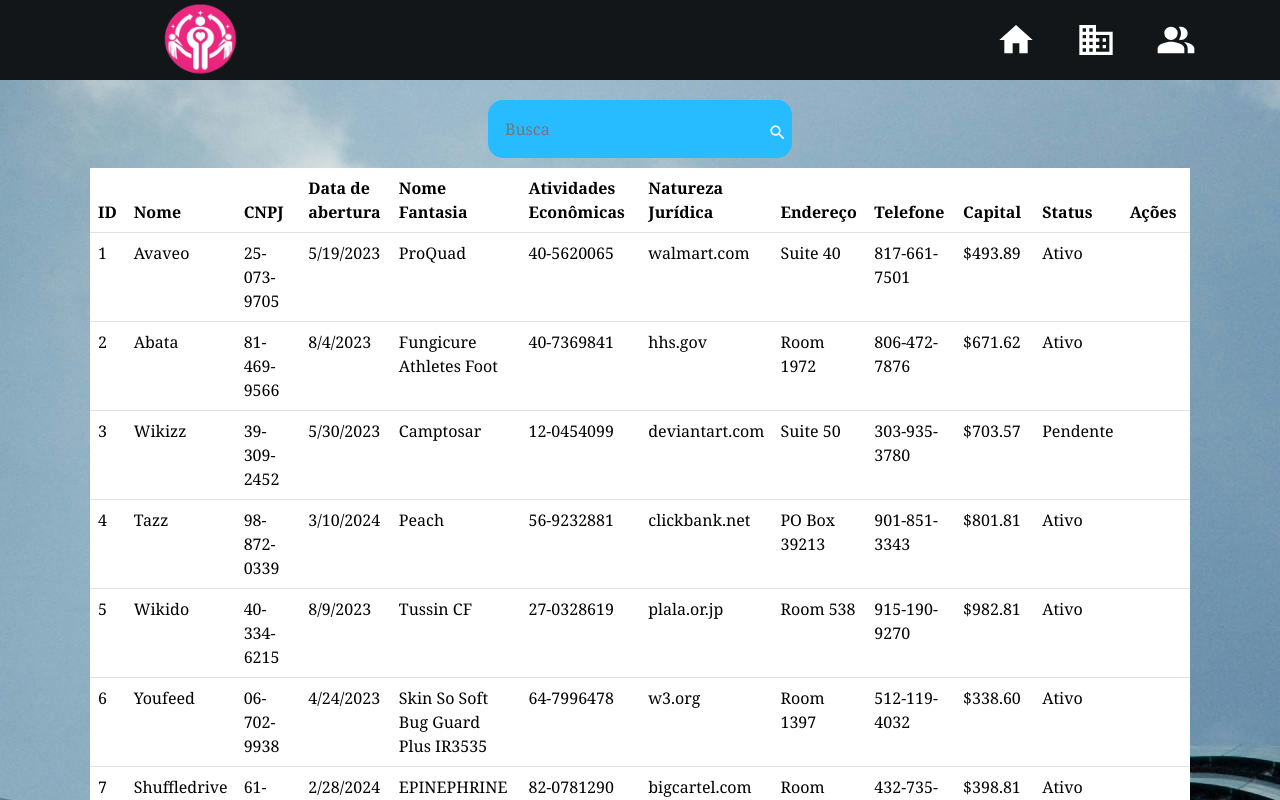
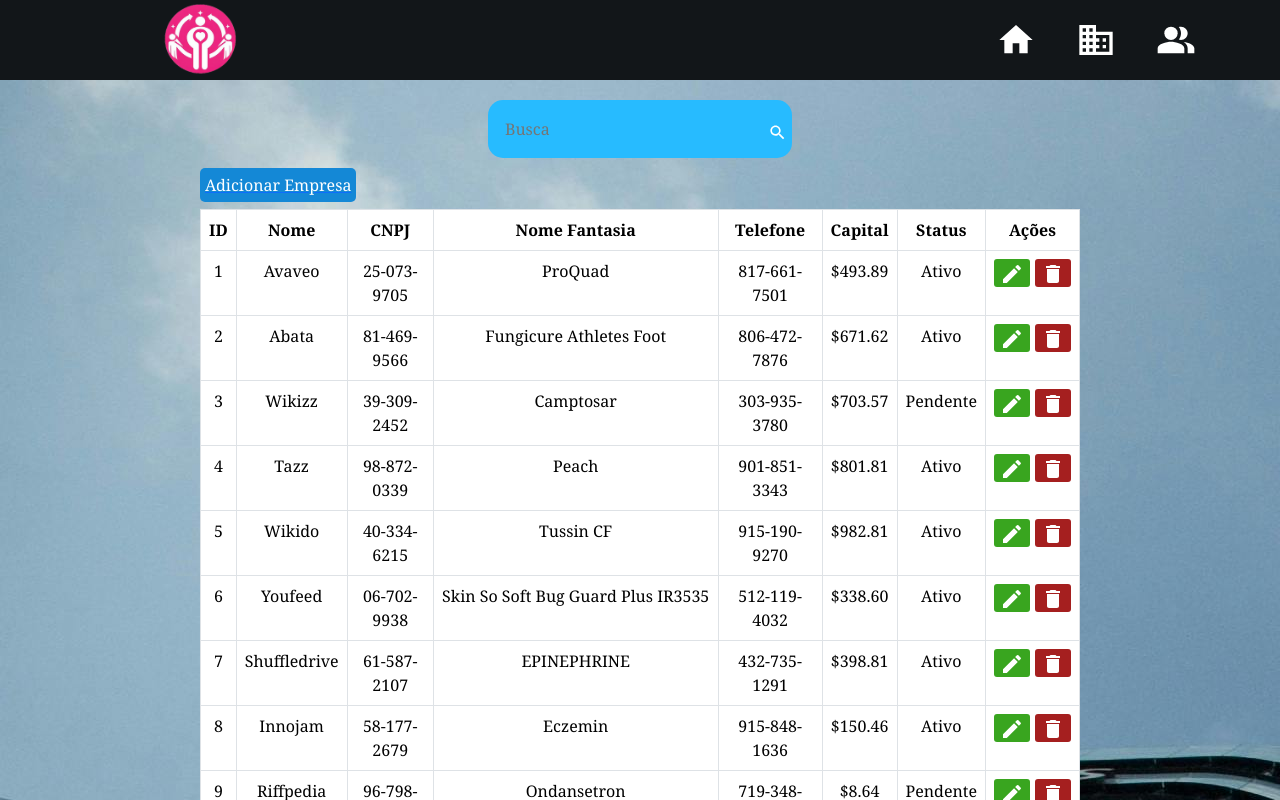
Before and after one commit to Itzmatheuss/project02-overdrive, a React (Create React App) app: page /company in a window 1280 px wide. Shown: the top 800 px of the page. Built offline with nearby package versions, Linux system fonts and the light colour scheme.

Commit message:
ModelDelete

```diff
--- a/package.json
+++ b/package.json
@@ -22,6 +22,7 @@
     "react-router-dom": "^6.22.2",
     "react-scripts": "5.0.1",
     "styled-components": "^6.1.8",
+    "sweetalert2": "^11.10.7",
     "web-vitals": "^2.1.4",
     "yup": "^1.4.0"
   },
--- a/src/components/ModelE.js
+++ /dev/null
@@ -1,7 +0,0 @@
-import "../styles/Modal.css";
-
-const ModelE = () => {
-  return <div>ModelE</div>;
-};
-
-export default ModelE;
--- a/src/components/ModelS.js
+++ /dev/null
@@ -1,7 +0,0 @@
-import "../styles/Modal.css";
-
-const ModelS = () => {
-  return <div>ModelS</div>;
-};
-
-export default ModelS;
--- a/src/pages/Company.js
+++ b/src/pages/Company.js
@@ -1,11 +1,15 @@
 import "../styles/Company.css";
 //Icons
+import { Link } from "react-router-dom";
 import FirstPage from "@mui/icons-material/FirstPage";
 import ArrowForward from "@mui/icons-material/NavigateNext";
 import ArrowBack from "@mui/icons-material/NavigateBefore";
 import LastPage from "@mui/icons-material/LastPage";
 import SearchIcon from "@mui/icons-material/Search";
 import mData from "../MOCK_DATA_COMPANY.json";
+import EditIcon from "@mui/icons-material/Edit";
+import DeleteIcon from "@mui/icons-material/Delete";
+import Swal from "sweetalert2";
 
 import CompanyActions from "../actions/CompanyActions";
 import {
@@ -18,6 +22,26 @@
 import { useMemo, useState } from "react";
 
 const Company = () => {
+  const handleDelete = () => {
+    Swal.fire({
+      title: "Tem certeza que deseja deletar ?",
+      text: "Esta é uma ação irreversivel !",
+      icon: "warning",
+      showCancelButton: true,
+      confirmButtonColor: "#3085d6",
+      cancelButtonColor: "#d33",
+      confirmButtonText: "Sim, Deletar!",
+    }).then((result) => {
+      if (result.isConfirmed) {
+        Swal.fire({
+          title: "Deletado!",
+          text: "A pessoa foi deletada.",
+          icon: "success",
+        });
+      }
+    });
+  };
+
   const data = useMemo(() => mData, []);
 
   /** @type import('@tanstack/react-table').columnDef<any>*/
@@ -37,29 +61,13 @@
       accessorKey: "cnpj",
       size: 100,
     },
-    {
-      header: "Data de abertura",
-      accessorKey: "date",
-      size: 100,
-    },
+
     {
       header: "Nome Fantasia",
       accessorKey: "fantasy_name",
+      size: 80,
     },
-    {
-      header: "Atividades Econômicas",
-      accessorKey: "cnae",
-    },
-    {
-      header: "Natureza Jurídica",
-      accessorKey: "nature",
-      size: 100,
-    },
-    {
-      header: "Endereço",
-      accessorKey: "address",
-      size: 100,
-    },
+
     {
       header: "Telefone",
       accessorKey: "phone",
@@ -78,7 +86,18 @@
     {
       header: "Ações",
       size: 90,
-      renderCell: (params) => <CompanyActions {...{ params }} />,
+      cell: (
+        <div className="action-buttons">
+          <Link to={`/users/edituser/1`}>
+            <button type="button" className="btn-edit">
+              <EditIcon />
+            </button>
+          </Link>
+          <button type="button" className="btn-del" onClick={handleDelete}>
+            <DeleteIcon />
+          </button>
+        </div>
+      ),
     },
   ];
 
@@ -98,7 +117,7 @@
   });
 
   return (
-    <div className="container">
+    <div class="container ">
       <div className="search">
         <input
           className="search-input"
@@ -111,24 +130,24 @@
           <SearchIcon />
         </span>
       </div>
-      <div className="container-users">
-        <table className="table" width={table.getTotalSize()}>
+      <div className="tabela table-responsive">
+        <div className="add">
+          <Link to="/signupcomp">
+            <button type="submit" className="btn-user">
+              Adicionar Empresa
+            </button>
+          </Link>
+        </div>
+        <table className="table table-hover table-bordered">
           <thead>
             {table.getHeaderGroups().map((headerGroup) => (
-              <tr key={headerGroup.id} className="tr">
+              <tr key={headerGroup.id}>
                 {headerGroup.headers.map((header) => (
-                  <th key={header.id} className="th" width={header.getSize()}>
+                  <th key={header.id}>
                     {flexRender(
                       header.column.columnDef.header,
                       header.getContext()
                     )}
-                    <div
-                      onMouseDown={header.getResizeHandler()}
-                      onTouchStart={header.getResizeHandler()}
-                      className={`resizer ${
-                        header.column.getIsResizing() ? "isResizing" : ""
-                      }`}
-                    ></div>
                   </th>
                 ))}
               </tr>
@@ -136,13 +155,9 @@
           </thead>
           <tbody>
             {table.getRowModel().rows.map((row) => (
-              <tr key={row.id} className="tr">
+              <tr key={row.id}>
                 {row.getVisibleCells().map((cell) => (
-                  <td
-                    key={cell.id}
-                    className="td"
-                    width={cell.column.getSize()}
-                  >
+                  <td className="w-auto h-auto p-2" key={cell.id}>
                     {flexRender(cell.column.columnDef.cell, cell.getContext())}
                   </td>
                 ))}
@@ -150,7 +165,6 @@
             ))}
           </tbody>
         </table>
-      </div>
         <div className="btn-container">
           <button
             disabled={!table.getCanPreviousPage()}
@@ -178,6 +192,7 @@
           </button>
         </div>
       </div>
+    </div>
   );
 };
 
--- a/src/pages/EditUser.js
+++ b/src/pages/EditUser.js
@@ -5,8 +5,6 @@
 import { useForm } from "react-hook-form";
 import { userValidationSchema } from "../hooks/UserValidation";
 import { Link } from "react-router-dom";
-import ModelS from "../components/ModelS";
-import ModelE from "../components/ModelE";
 
 const SignUpUser = () => {
   const [empresas, setEmpresas] = useState([]);
@@ -77,8 +75,6 @@
 
   return (
     <div className="container-user">
-      <ModelE />
-      <ModelS />
       <form className="form" onSubmit={handleSubmit(handleFormSubmit)}>
         <h2>Alterar seus dados</h2>
         <div className="container-form">
--- a/src/pages/SignUpUser.js
+++ b/src/pages/SignUpUser.js
@@ -4,8 +4,6 @@
 import { useForm } from "react-hook-form";
 import { userValidationSchema } from "../hooks/UserValidation";
 import { Link } from "react-router-dom";
-import ModelS from "../components/ModelS";
-import ModelE from "../components/ModelE";
 
 const SignUpUser = () => {
   const {
@@ -59,8 +57,6 @@
 
   return (
     <div className="container-user">
-      <ModelE />
-      <ModelS />
       <form className="form" onSubmit={handleSubmit(handleFormSubmit)}>
         <h2>Insira seus dados</h2>
         <div className="container-form">
--- a/src/pages/Users.js
+++ b/src/pages/Users.js
@@ -1,5 +1,6 @@
 import "../styles/Users.css";
 import { Link } from "react-router-dom";
+
 //Icons
 import FirstPage from "@mui/icons-material/FirstPage";
 import ArrowForward from "@mui/icons-material/NavigateNext";
@@ -9,6 +10,7 @@
 import mData from "../MOCK_DATA_USER.json";
 import EditIcon from "@mui/icons-material/Edit";
 import DeleteIcon from "@mui/icons-material/Delete";
+import Swal from "sweetalert2";
 
 import {
   useReactTable,
@@ -19,9 +21,27 @@
 } from "@tanstack/react-table";
 import { useMemo, useState } from "react";
 
-import UsersActions from "../actions/UsersActions";
+const Users = () => {
+  const handleDelete = () => {
+    Swal.fire({
+      title: "Tem certeza que deseja deletar ?",
+      text: "Esta é uma ação irreversivel !",
+      icon: "warning",
+      showCancelButton: true,
+      confirmButtonColor: "#3085d6",
+      cancelButtonColor: "#d33",
+      confirmButtonText: "Sim, Deletar!",
+    }).then((result) => {
+      if (result.isConfirmed) {
+        Swal.fire({
+          title: "Deletado!",
+          text: "A pessoa foi deletada.",
+          icon: "success",
+        });
+      }
+    });
+  };
 
-const Users = () => {
   const data = useMemo(() => mData, []);
 
   /** @type import('@tanstack/react-table').columnDef<any>*/
@@ -62,7 +82,7 @@
               <EditIcon />
             </button>
           </Link>
-          <button type="button" className="btn-del">
+          <button type="button" className="btn-del" onClick={handleDelete}>
             <DeleteIcon />
           </button>
         </div>
@@ -103,7 +123,7 @@
         <div className="add">
           <Link to="/signupuser">
             <button type="submit" className="btn-user">
-              Adicionar pessoa
+              Adicionar Pessoa
             </button>
           </Link>
         </div>
--- a/src/styles/SignUpComp.css
+++ b/src/styles/SignUpComp.css
@@ -20,9 +20,9 @@
   flex-wrap: wrap;
   max-width: 700px;
   width: 100%;
-  background-color: #559fc7;
   border-radius: 10px;
   padding: 25px 30px;
+  gap: 0 20px;
 }
 .container-formc {
   display: flex;
@@ -38,7 +38,7 @@
 .container-company .formc label {
   display: flex;
   flex-direction: column;
-  width: 80%;
+  width: 100%;
 }
 
 .container-company .formc label span {
```
Also changed, not shown: 1 other file (tests, documents, lock files or other folders). Lines whose indentation alone changed are shown as unchanged.
